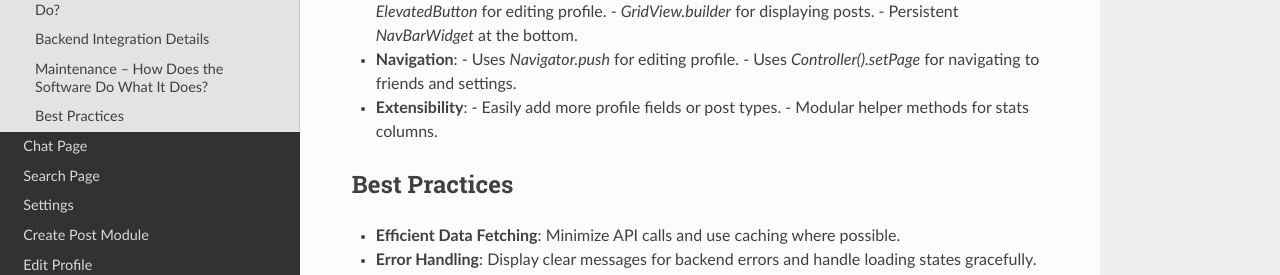
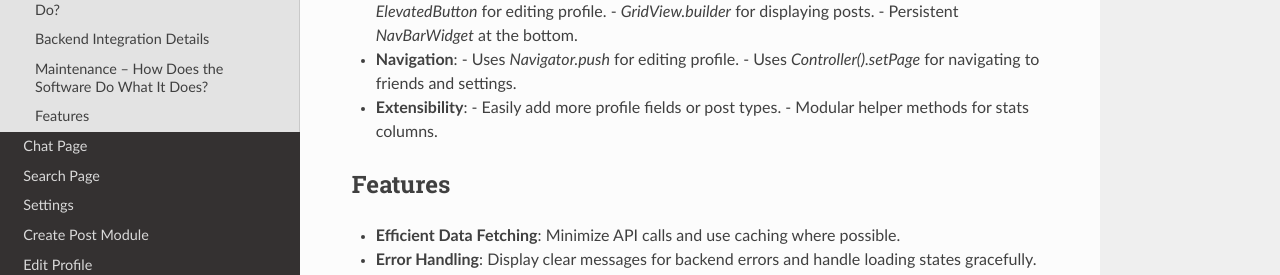
Before and after one commit to Basnoo05/rtd-tutorial, a Sphinx documentation site: the page built from docs/source/profilepage.rst, in a window 1280 px wide and 900 px high, scrolled down 1025 px. Shown: the part 367-642 px from the top of the window. Built offline with Sphinx 7.4.7 and the Read the Docs theme 3.1.0, drawn with Linux system fonts in a browser that asks for light colours.

Commit message:
Update profilepage.rst

```diff
--- a/docs/source/profilepage.rst
+++ b/docs/source/profilepage.rst
@@ -69,7 +69,7 @@ Maintenance – How Does the Software Do What It Does?
   - Easily add more profile fields or post types.
   - Modular helper methods for stats columns.
 
-Best Practices
+Features
 --------------
 
 - **Efficient Data Fetching**: Minimize API calls and use caching where possible.
```
